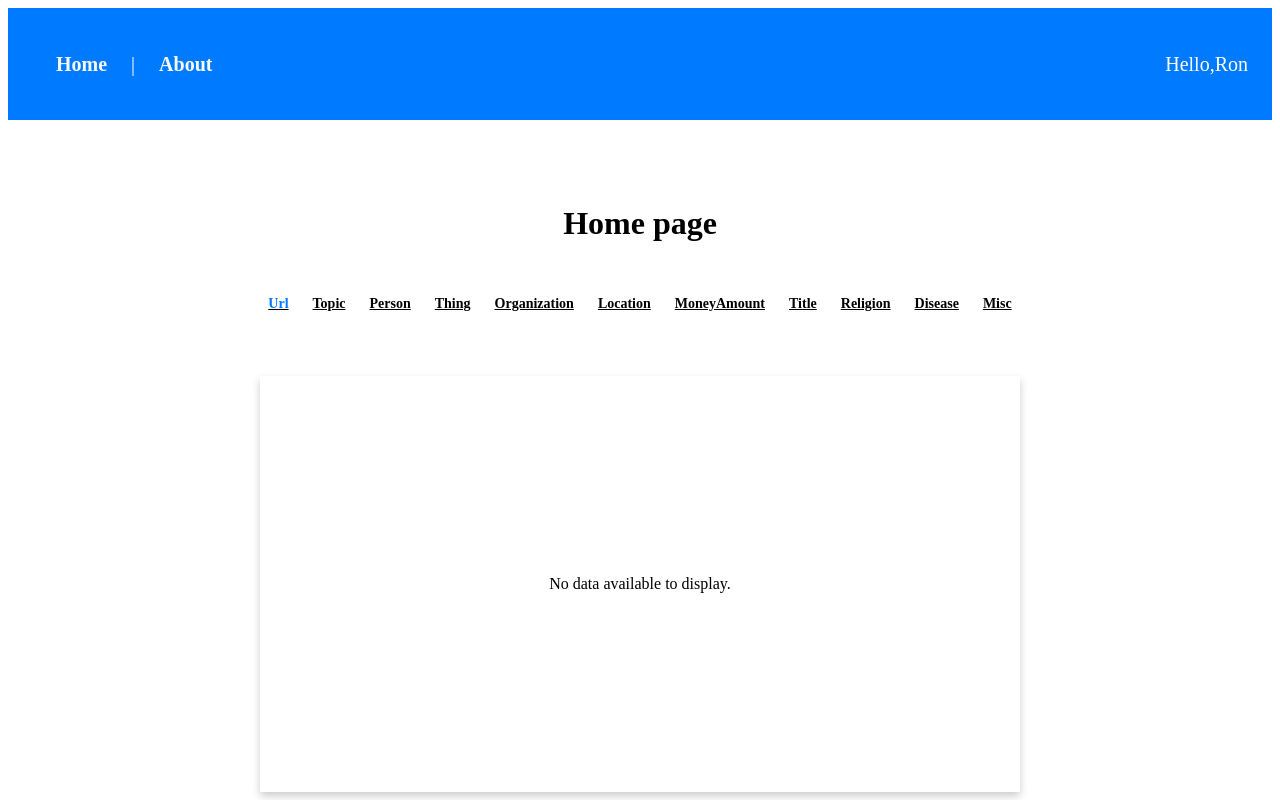
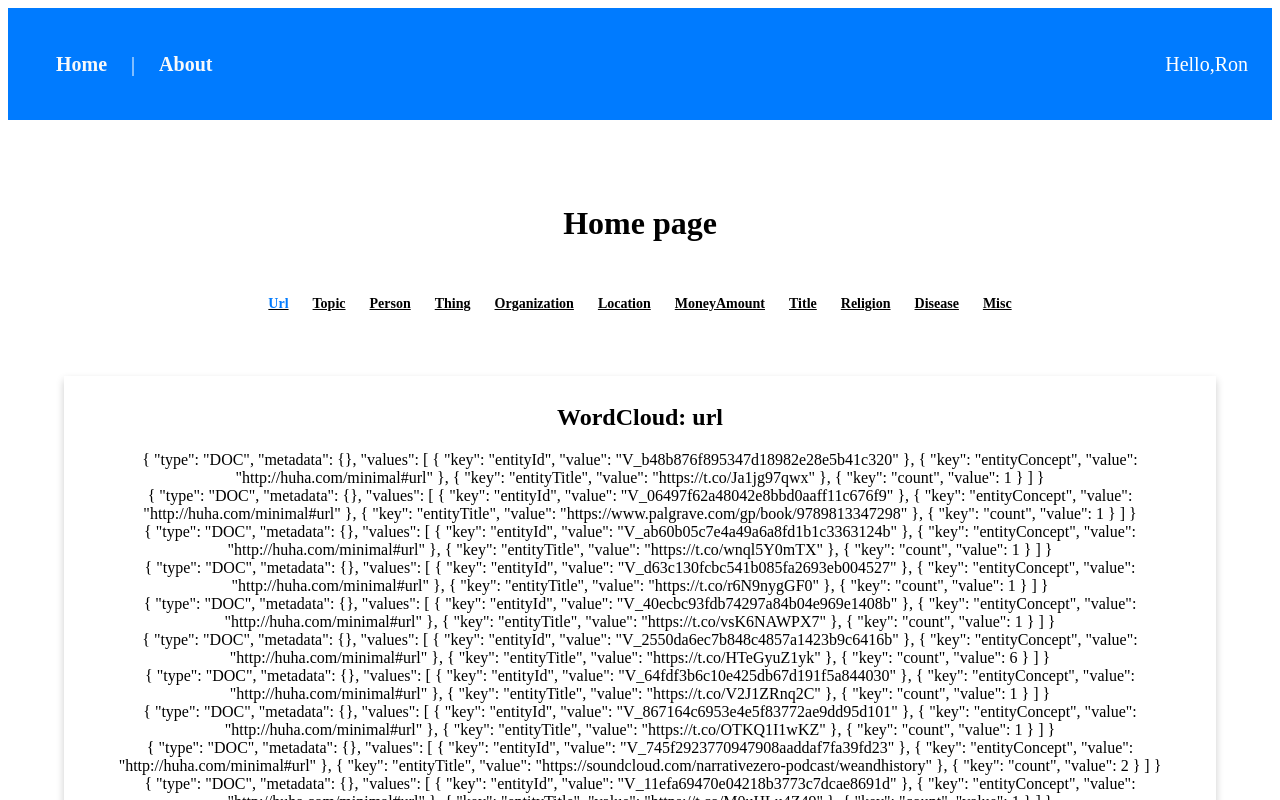
Before and after one commit to ronb-tech/wordcloud, a Vue app: page / in a window 1280 px wide. Shown: the top 800 px of the page. Built offline with nearby package versions, Linux system fonts and the light colour scheme.

Commit message:
fix filter data

```diff
--- a/src/components/WordCloud.vue
+++ b/src/components/WordCloud.vue
@@ -1,6 +1,12 @@
 <template>
   <div class="word-cloud">
-    <div v-if="wordCloudData && wordCloudData.length > 0"></div>
+    <div v-if="wordCloudData && wordCloudData.length > 0">
+      <h2>WordCloud: {{ catagoryName }}</h2>
+
+      <div v-for="(item, index) in wordCloudData" :key="index">
+        {{ item }}
+      </div>
+    </div>
     <div v-else>{{ msgError }}</div>
   </div>
 </template>
@@ -12,6 +18,10 @@ const props = defineProps({
   data: {
     type: Array,
     default: () => [],
+  },
+  catagoryName: {
+    type: String,
+    default: "",
   },
 });
 
--- a/src/service/index.js
+++ b/src/service/index.js
@@ -31,7 +31,6 @@ export const getWordCloudData = async () => {
       }
     });
     const groupByData = groupBy(combinedData);
-    console.log("combinedData", groupByData);
 
     return groupByData;
   });
@@ -39,7 +38,6 @@ export const getWordCloudData = async () => {
 
 const groupBy = (items) => {
   const grouped = {};
-
   items.forEach((item) => {
     const entityConceptObj = item.values.find((v) => v.key === "entityConcept");
     if (entityConceptObj) {
--- a/src/views/Home.vue
+++ b/src/views/Home.vue
@@ -8,11 +8,15 @@
           :key="category"
           @click="onSelectedCategory(category)"
           :class="{ active: category === selectedCategory }"
+          tabindex="0"
         >
           {{ category }}
         </span>
       </div>
-      <WordCloud :data="filteredData"></WordCloud>
+      <WordCloud
+        :data="filteredData"
+        :catagoryName="selectedCategory"
+      ></WordCloud>
     </div>
 
     <div v-if="loading">
@@ -39,8 +43,8 @@ const categories = ref([]);
 
 const filteredData = computed(() => {
   if (!selectedCategory.value) return wordCloudData.value;
-  //return wordCloudData.value.filter(item => Object.key(item) === selectedCategory.value);
-  return wordCloudData.value
+  const matchingKey = Object.keys(wordCloudData.value).find(key => key === selectedCategory.value);
+  return wordCloudData.value[matchingKey]||[];
 });
 
 onMounted(async () => {
@@ -50,7 +54,6 @@ onMounted(async () => {
     if(wordCloudData.value){
       categories.value= Object.keys(wordCloudData.value);
       selectedCategory.value= categories.value[0];
-
     }
     loading.value = false;
   } catch (e) {
@@ -61,7 +64,6 @@ onMounted(async () => {
 });
 
 const onSelectedCategory=(category)=>{
-  console.log("Selected category", category);
   selectedCategory.value = category
 }
 </script>
```
